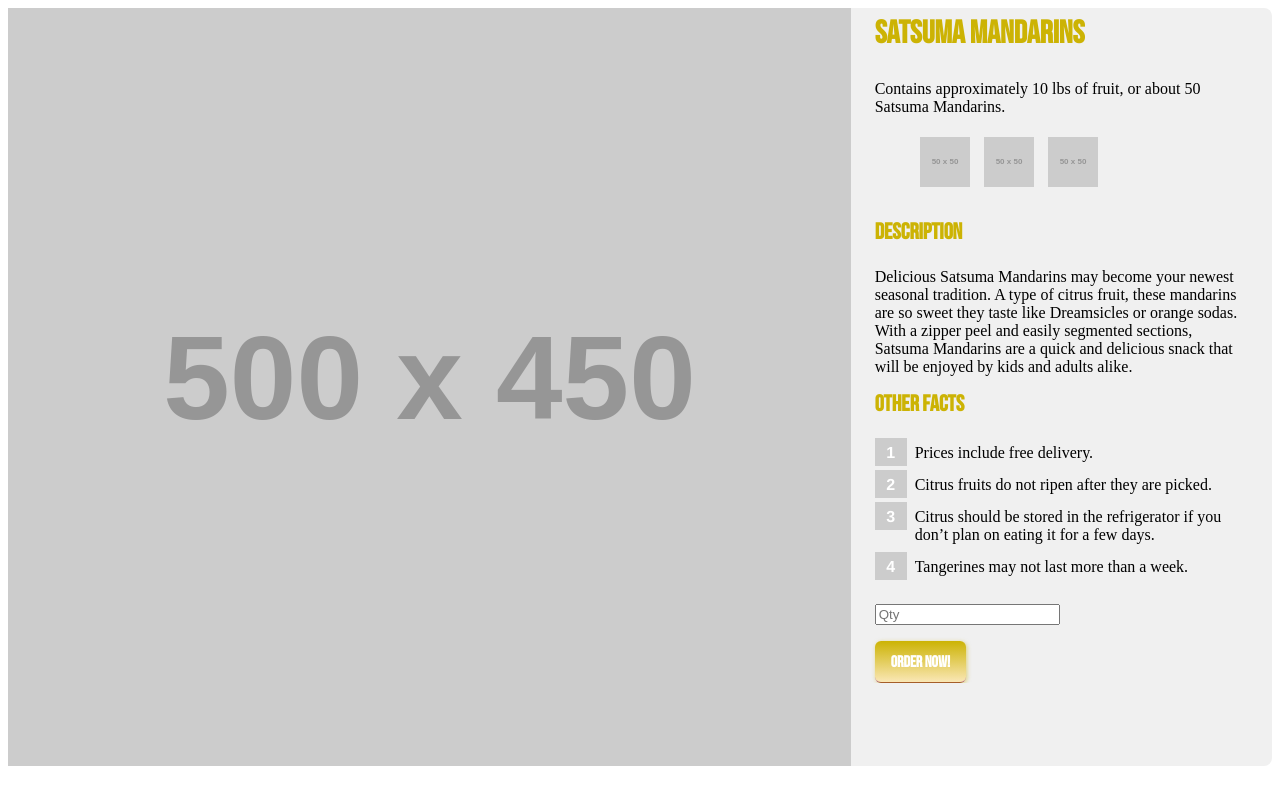
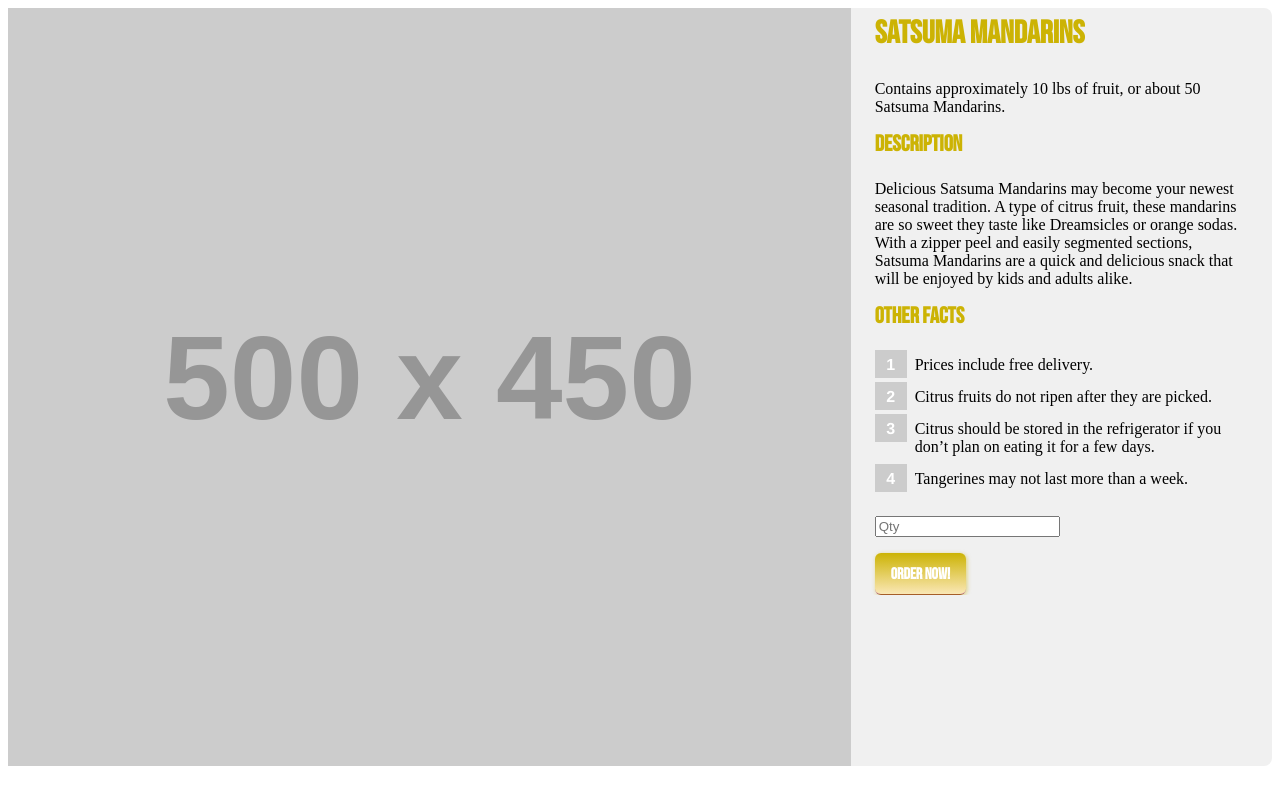
Before and after one commit to baci0008/ecommerce-website, a Jekyll site: the page styleguide/product-details.html, which Jekyll copies as it is, in a window 1280 px wide. Shown: the top 805 px of the page. Built offline with Jekyll 4.4.1, drawn with Linux system fonts in a browser that asks for light colours; Markdown is read by kramdown in place of the engine named in the settings.

Commit message:
Erased list-group-item from product-details.html

```diff
--- a/styleguide/product-details.html
+++ b/styleguide/product-details.html
@@ -25,17 +25,6 @@
 		<div class="media-body gutter">
 			<h2 class="giga">Satsuma Mandarins</h2>
 			<p>Contains approximately 10 lbs of fruit, or about 50 Satsuma Mandarins.</p>
-			<ul class="list-group">
-				<li class="list-group-item list-group-item-inline">
-					<img src="http://placehold.it/50x50/f28e00" alt"">
-				</li>
-				<li class="list-group-item list-group-item-inline">
-					<img src="http://placehold.it/50x50/f23b1c" alt"">
-				</li>
-				<li class="list-group-item list-group-item-inline">
-					<img src="http://placehold.it/50x50/ce6f6b" alt"">
-				</li>
-			</ul>
 			<h5>Description</h5>
 			<p>Delicious Satsuma Mandarins may become your newest seasonal tradition. A type of citrus fruit, these mandarins are so sweet they taste like Dreamsicles or orange sodas. With a zipper peel and easily segmented sections, Satsuma Mandarins are a quick and delicious snack that will be enjoyed by kids and adults alike.</p>
 			<h5>Other Facts</h5>
```
